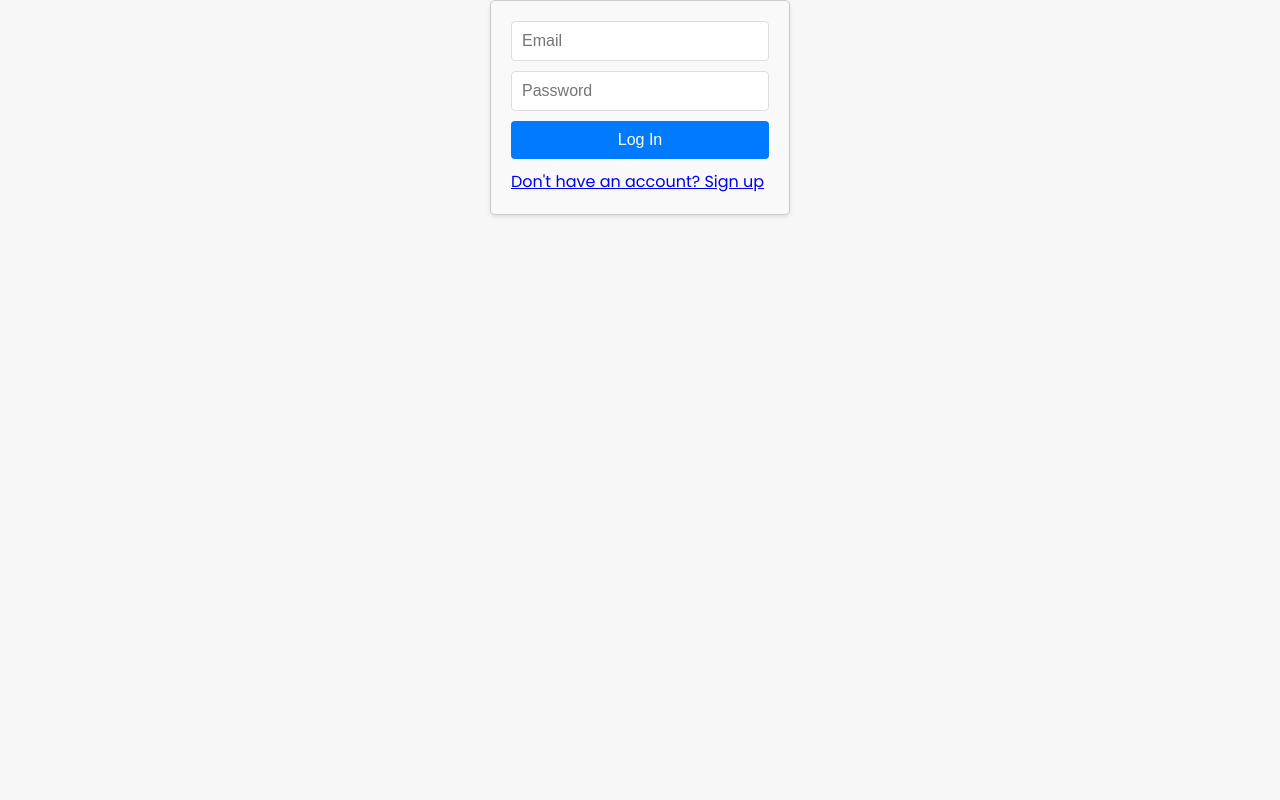
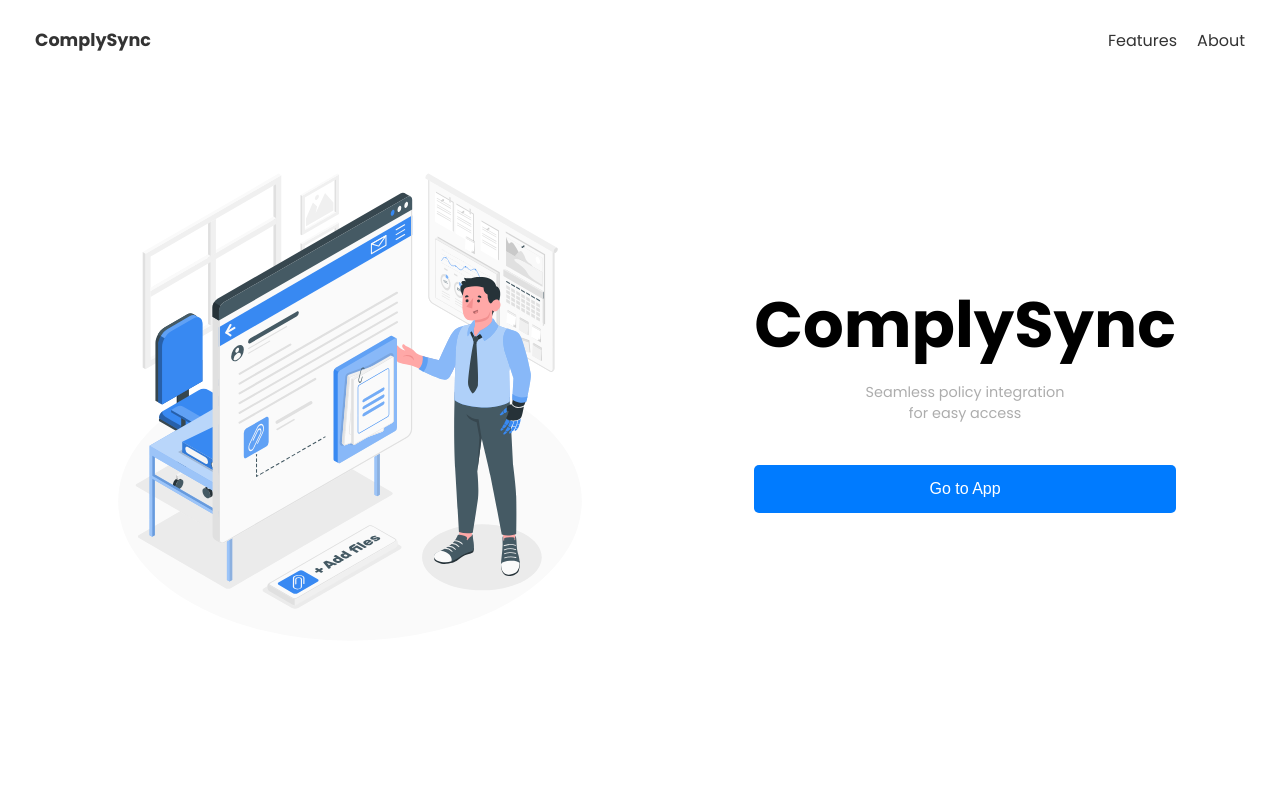
Before and after one commit to Abdurahman-hassan/ComplySync, a React (Create React App) app in the folder frontend/: page / in a window 1280 px wide. Before the commit this address led to /login. Shown: the top 800 px of the page. Built offline with nearby package versions, Linux system fonts and the light colour scheme.

Commit message:
update routes

```diff
--- a/frontend/src/AppRoutes.js
+++ b/frontend/src/AppRoutes.js
@@ -1,4 +1,4 @@
-import { Routes, Route, Navigate } from 'react-router-dom';
+import { Routes, Route } from 'react-router-dom';
 import ProtectedRoute from './ProtectedRoute';
 import Layout from './components/Layout';
 import Signup from './components/Signup';
@@ -18,13 +18,14 @@ import GroupDetails from './components/GroupDetails';
 import Documents from './components/Documents';
 import DocumentDetails from './components/DocumentDetails';
 import UploadDocument from './components/UploadDocument';
+import LandingPage from './components/LandingPage';
 
 const AppRoutes = ({ username, handleLogout }) => (
     <Routes>
         <Route path="/signup" element={<Signup />} />
         <Route path="/auth/activate" element={<ActivationPage />} />
         <Route path="/login" element={<Login />} />
-        <Route path="/" element={<Navigate replace to="/login" />} />
+        <Route path="/" element={<LandingPage />} />
         <Route path="/home" element={<ProtectedRoute><Layout username={username} handleLogout={handleLogout}><Home /></Layout></ProtectedRoute>} />
         <Route path="/emailuploader" element={<ProtectedRoute><Layout username={username} handleLogout={handleLogout}><EmailUploader /></Layout></ProtectedRoute>} />
         <Route path="/policies" element={<ProtectedRoute><Layout username={username} handleLogout={handleLogout}><Policies /></Layout></ProtectedRoute>} />
```
